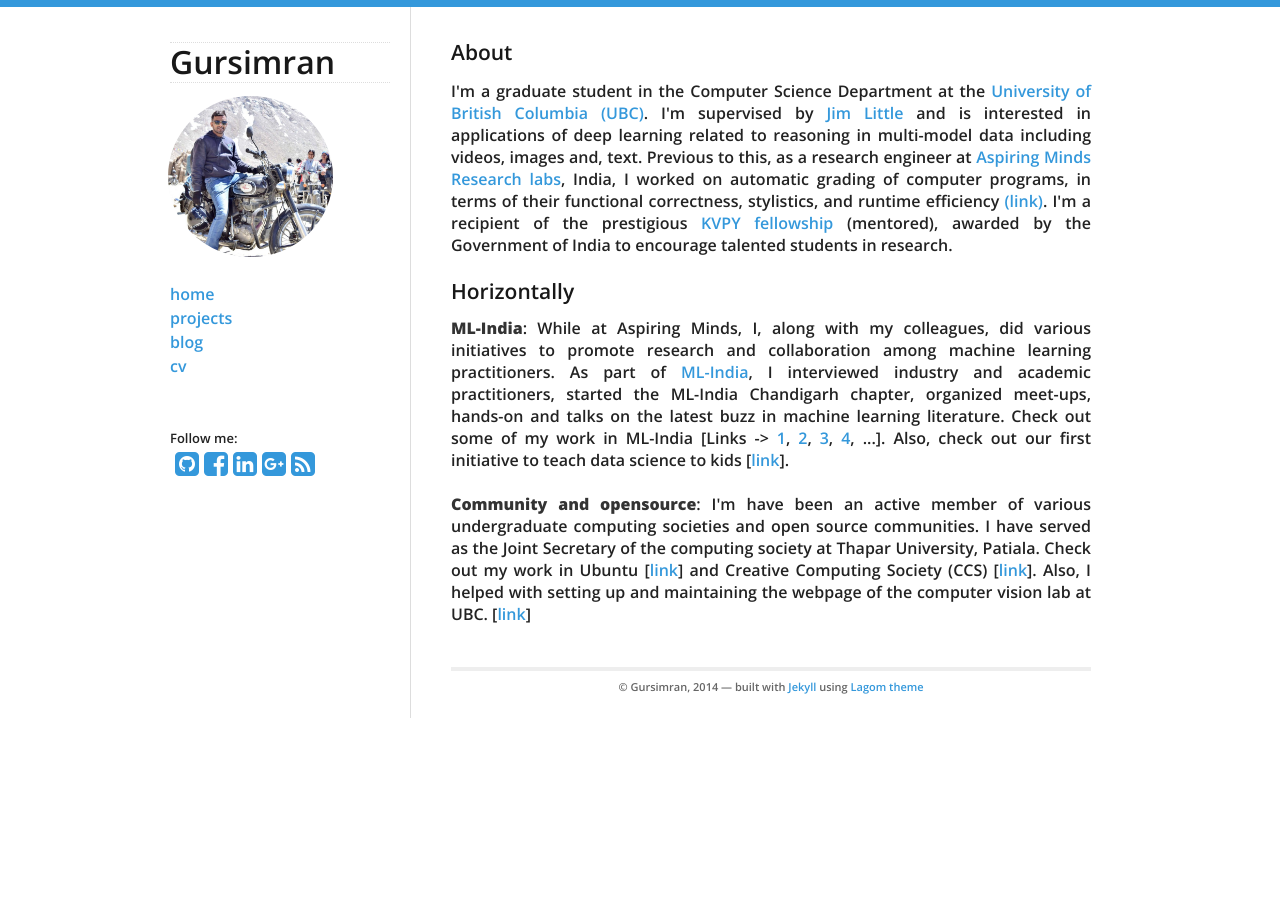
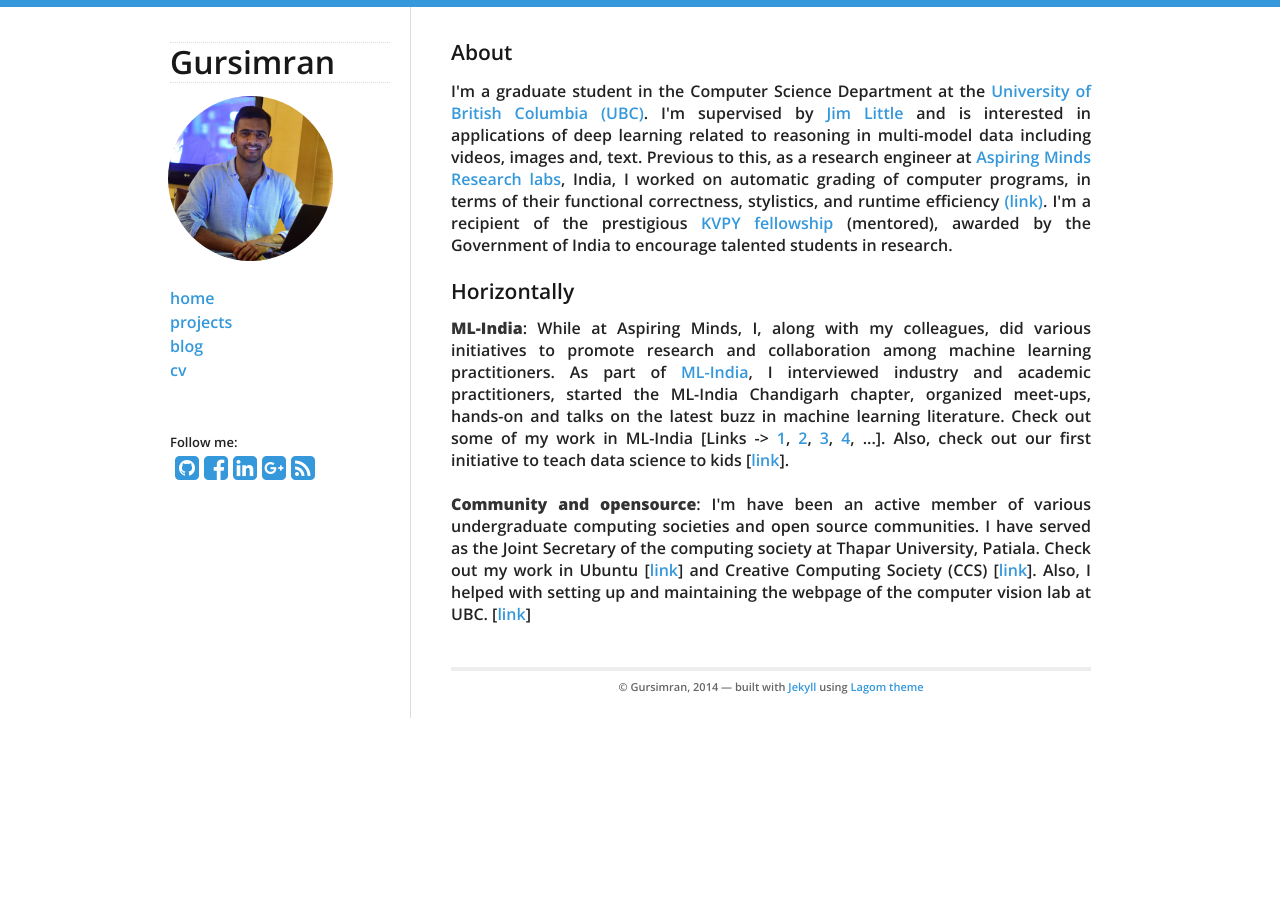
Before and after one commit to gursimar/gursimar.github.io, a Jekyll site: the page built from index.html, in a window 1280 px wide. Built offline with Jekyll 4.4.1, drawn with Linux system fonts in a browser that asks for light colours; nearby versions of some CDN libraries.

Commit message:
added a new pic

```diff
--- a/_includes/sidebar.html
+++ b/_includes/sidebar.html
@@ -1,8 +1,8 @@
 {% include base.html %}
 <nav>
   <div style="float:left">
-  <h1 style='margin-left:-25%'>{{site.data.theme.name}}</h1>
-  <img style='height: 75%; width: 75%; border-radius: 50%; margin-left:-1%; object-fit: contain' class="img-circle avatar" src="{{base}}/assets/pic.png" id="logo" alt="Blog logo"/>
+  <a href="{{base}}/index"><h1 style='margin-left:-25%'>{{site.data.theme.name}}</h1></a>
+  <a href="{{base}}/index"><img style='height: 75%; width: 75%; border-radius: 50%; margin-left:-1%; object-fit: contain' class="img-circle avatar" src="{{base}}/assets/pic.png" id="logo" alt="Blog logo"/></a>
   </div>
 
   <div id="bio">
```
Also changed, not shown: assets/pic.png, assets/pic2.jpg (added), assets/pic3.png (added), 14 other files.
